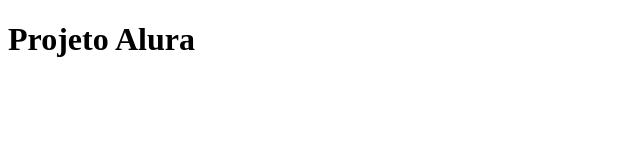
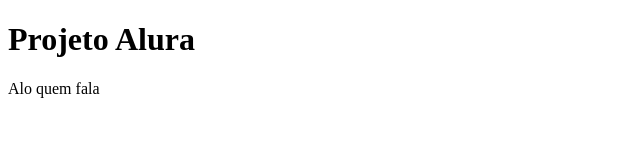
Before and after one commit to masteranooo/meu-site, a plain HTML site: page index.html in a window 1280 px wide. Shown: the whole page, without its empty margins (0-640 px from the left). Drawn offline with Linux system fonts and the light colour scheme.

```diff
--- a/index.html
+++ b/index.html
@@ -6,5 +6,6 @@
   </head>
   <body>
       <h1>Projeto Alura</h1>
+      <p>Alo quem fala</p>
   </body>
 </html>
```
